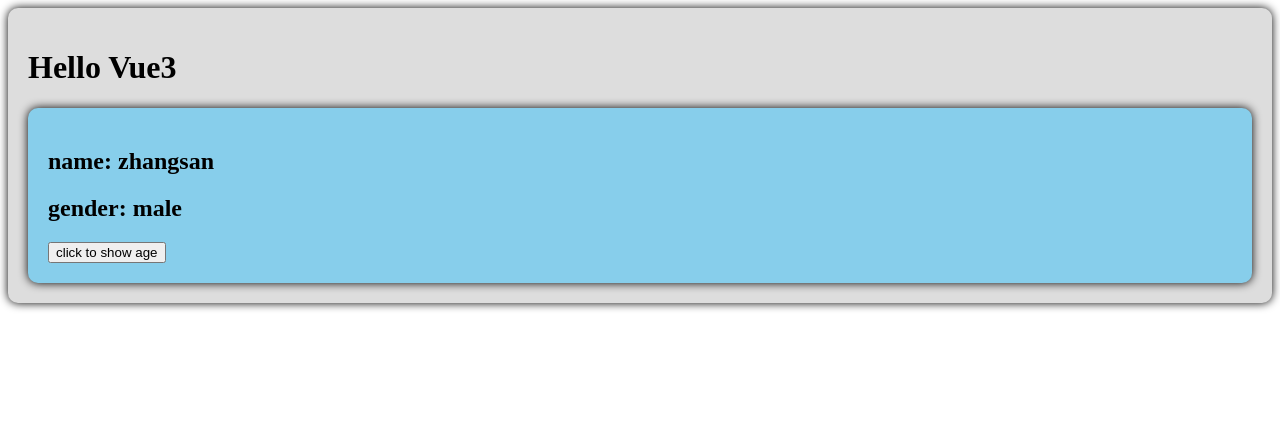
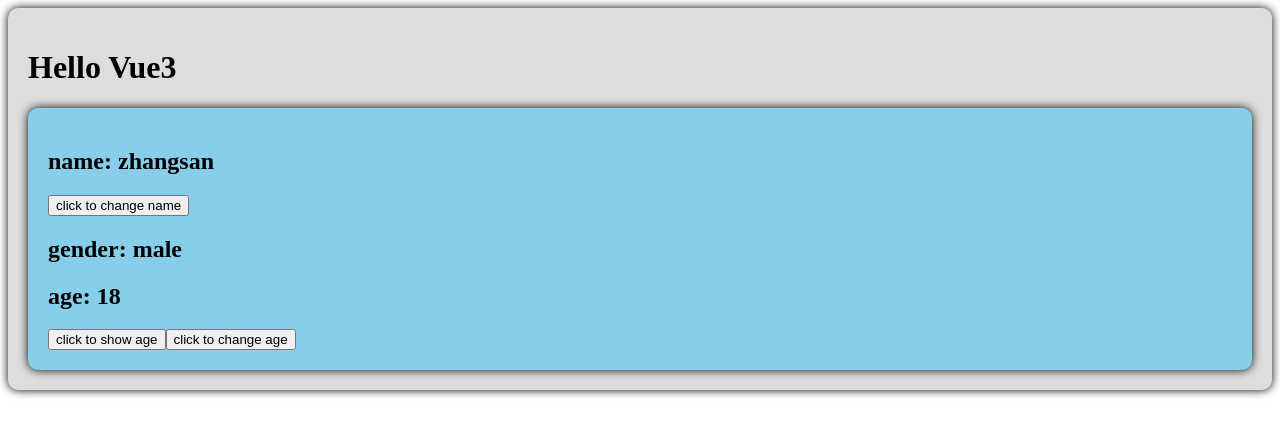
Before and after one commit to Wikeycaoweiqi/Vue3, a Vue app: page / in a window 1280 px wide. Shown: the top 436 px of the page. Built offline with nearby package versions, Linux system fonts and the light colour scheme.

Commit message:
convert vue2 options to vue3 composition style (add setup())

```diff
--- a/src/components/1_import_component.vue
+++ b/src/components/1_import_component.vue
@@ -1,26 +1,35 @@
 <template>
   <div class="person">
     <h2>name: {{ name }}</h2>
+    <button @click="changeName()">click to change name</button>
     <h2>gender: {{ gender }}</h2>
+    <h2>age: {{ age }}</h2>
     <button @click="showAge()">click to show age</button>
+    <button @click="changeAge()">click to change age</button>
   </div>
 </template>
 
-<script lang='js'>
+<script lang="js">
 export default {
-  name: 'Person',
-  data() {
-    return {
-      name: 'zhangsan',
-      age: '18',
-      gender: 'male'
-    }
-  },
-  methods: {
-    showAge() {
-      alert(this.age);
-    }
-  }
+  name: 'Person1'
+}
+</script>
+
+<script lang='js' setup>
+let name = 'zhangsan';
+let age = '18';
+let gender = 'male';
+
+function changeName() {
+  name = 'lisi';
+}
+
+function showAge() {
+  alert(age);
+}
+
+function changeAge() {
+  age += 1;
 }
 </script>
 
```
